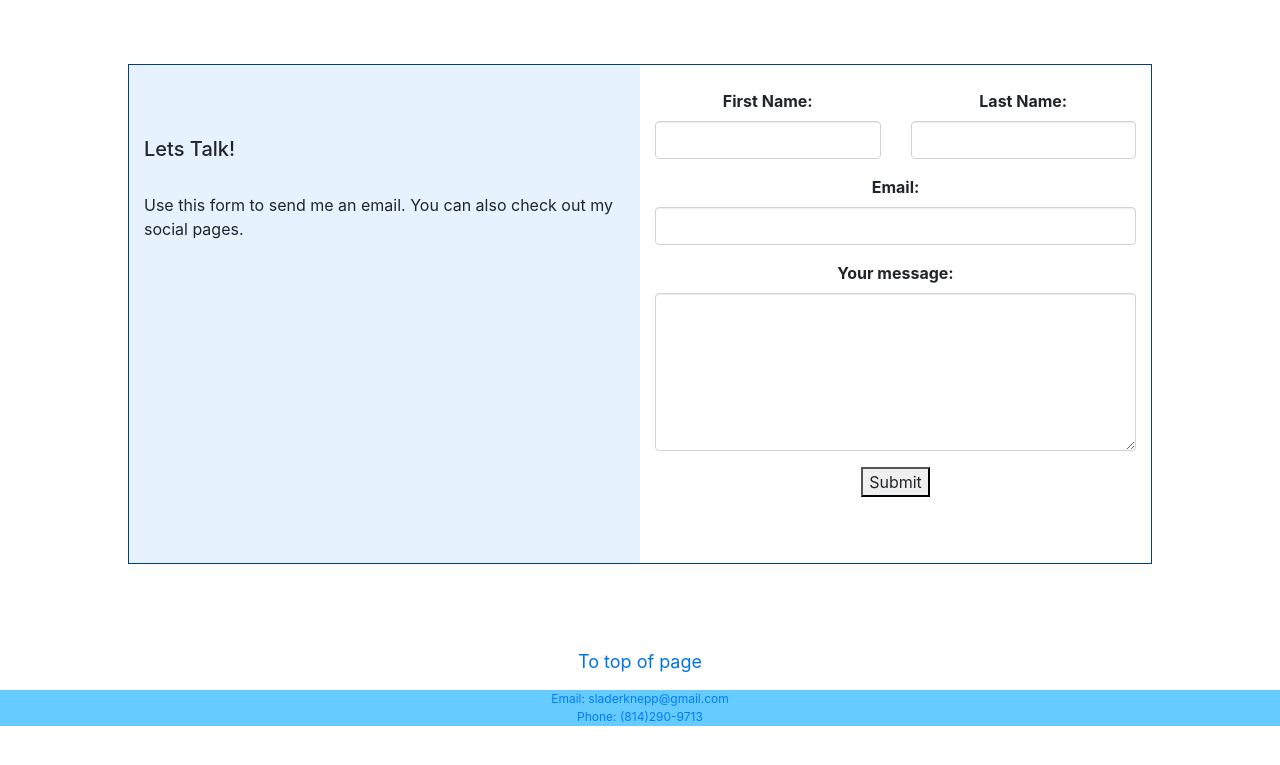
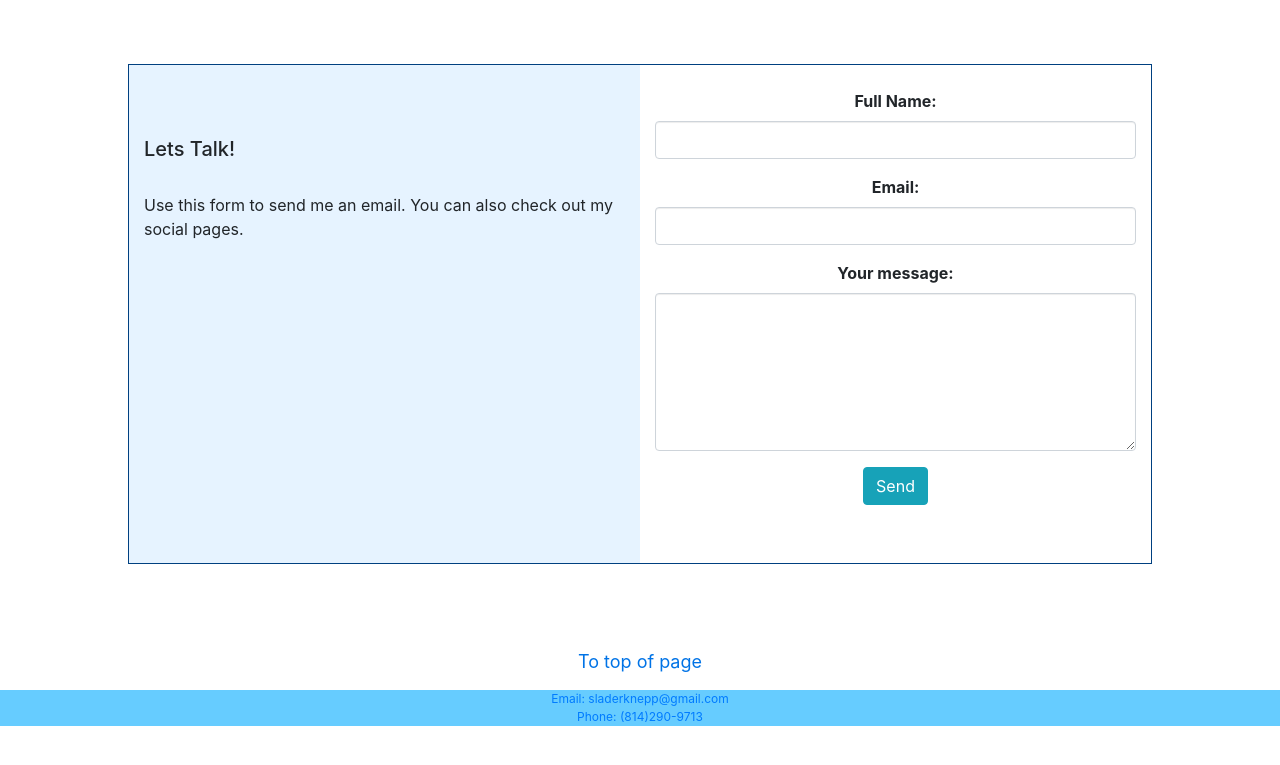
Before and after one commit to slade1999/myWebsite, a PHP site: template view/ContactMe/contactMe.php in a window 1280 px wide. Shown: the top 765 px of the page. Run offline with PHP 8.4, Linux system fonts and the light colour scheme; the template is opened without the code that fills it, so the values that code supplies are empty; some libraries are stand-ins or nearby versions.

Commit message:
got email to work

```diff
--- a/view/About/about.php
+++ b/view/About/about.php
@@ -162,8 +162,8 @@
             </div>
             <div class="col-md-4">
                 <div class="form-group">
-                    <span>At this job I was tasked with stocking the shelves of a Walmart Super Center. In this position I experienced
-                            having a quota. I learned how to manage my time effectively to meet the high requirements for each day, while also
+                    <span>At this job I was tasked with stocking the shelves of a Walmart Super Center. In this position I gained experience
+                            with having a quota. I learned how to manage my time effectively to meet the high requirements for each day, while also
                             providing great customer service.</span>
                 </div>
             </div>
--- a/view/ContactMe/contactMe.php
+++ b/view/ContactMe/contactMe.php
@@ -31,45 +31,78 @@
 
         </div>
     </div>
-    <div class="col-md-6 text-center">
+    <div id="contactApp" class="col-md-6 text-center">
             <div class="form-group">
                 <div class="row" style="margin-top: 5%;"> <!-- create row's for email form -->
-                <div class="col-md-6">
+                    <div class="col-md-12">
                         <div class="form-group">
-                        <label class="required" for="fName" class="required">First Name:</label>
-                        <input v-model="firstName" type="text" class="form-control" id="fName" required>
-                    </div>
-                </div>
-                <div class="col-md-6">
-                    <div class="form-group">
-                        <label class="required" for="lName" class="required">Last Name:</label>
-                        <input v-model="lastName" type="text" class="form-control" id="lName" required>
+                            <label class="required">Full Name:</label>
+                            <input id="name" type="text" class="form-control">
                         </div>
                     </div>
                 </div>
                 <div class="row">
                     <div class="col-md-12">
                         <div class="form-group">
-                        <label class="required" for="email" class="required">Email:</label>
-                        <input v-model="email" type="text" class="form-control" id="email" required>
+                            <label>Email:</label>
+                            <input id="email" type="email" class="form-control">
                         </div>
                     </div>
                 </div>
                 <div class="row">
                     <div class="col-md-12">
                         <div class="form-group">
-                        <label class="required" for="message" class="required">Your message:</label>
-                        <textarea rows="6" v-model="message" type="text" class="form-control" id="message" required></textarea>
+                            <label>Your message:</label>
+                            <textarea rows="6" id="message" class="form-control"></textarea>
                         </div>
                     </div>
                 </div>
                 <div class="row">
                     <div class="col-md-12">
-                    <div class="form-group">
-                        <button>Submit</button>
+                        <form id="contact-form" class="form-group"> <!--needs id for function to work-->
+                            <input type="submit" value="Send" class="btn btn-info">
+                        </form>
                     </div>
                 </div>
             </div>
     </div>
 </div>
-</div><br><br>
+<br><br>
+
+<script type="text/javascript"
+        src="https://cdn.jsdelivr.net/npm/@emailjs/browser@3/dist/email.min.js">
+</script>
+<script type="text/javascript">
+   (function(){
+      emailjs.init("FzxC55aUcYMpFabSY");
+   })();
+</script>
+<script>
+    window.onload = function() {
+        //when button is pressed
+        document.getElementById('contact-form').addEventListener('submit', function(event) {
+            event.preventDefault();
+            //get each user input
+             let name = document.getElementById("name").value;
+             let email = document.getElementById("email").value;
+             let message = document.getElementById("message").value;
+            var templateParams = { //variable holds all inputted data
+                from_name: name,
+                reply_to: email,
+                message: message
+            };
+            emailjs.send('service_nr16mdp', 'template_sjv9jpw', templateParams)//send parameters to emailjs
+                .then(function(response) {
+                   console.log('SUCCESS!', response.status, response.text);
+                   alert("Message sent successfully!");
+                   //clear input fields
+                   document.getElementById("name").value = "";
+                   document.getElementById("email").value = "";
+                   document.getElementById("message").value = "";
+                }, function(error) {
+                   console.log('FAILED...', error);
+                   alert("Message was not sent!");
+                });
+        });
+    };
+</script>
```
Lines whose indentation alone changed are shown as unchanged.
